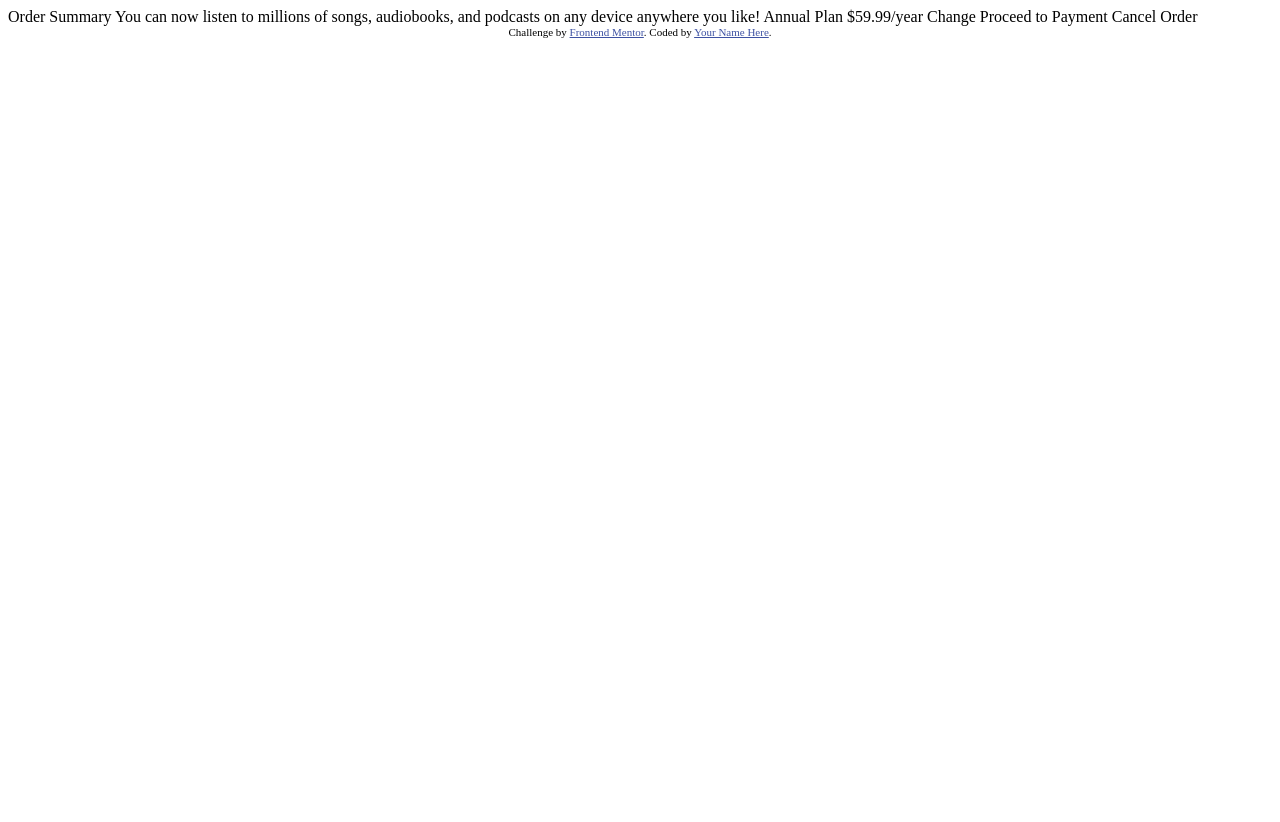
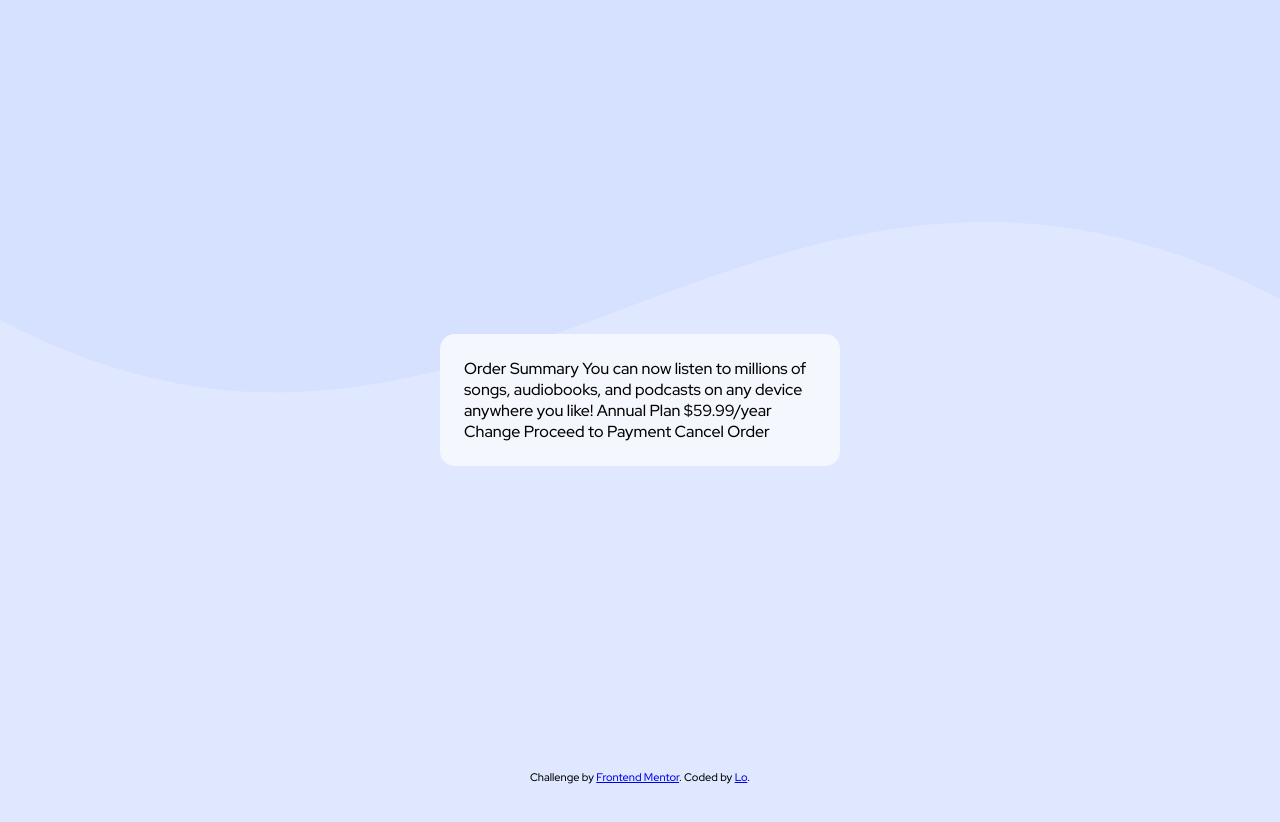
Before and after one commit to elorenn/order-summary-card, a plain HTML site: page index.html in a window 1280 px wide. Before the commit the page ends 800 px from the top, so only its background shows below. Drawn offline with Linux system fonts and the light colour scheme.

Commit message:
background waves

```diff
--- /dev/null
+++ b/assets/styles/styles.css
@@ -0,0 +1,66 @@
+:root {
+  --pale-blue: hsl(225, 100%, 94%);
+  --bright-blue: hsl(245, 75%, 52%);
+  --very-pale-blue: hsl(225, 100%, 98%);
+  --desaturated-blue: hsl(224, 23%, 55%);
+  --dark-blue: hsl(223, 47%, 23%);
+  --font: "Red Hat Display", sans-serif;
+}
+
+*,
+*::before,
+*::after {
+  box-sizing: border-box;
+}
+
+body {
+  -webkit-font-smoothing: antialiased;
+  margin: 0;
+  background-color: var(--pale-blue);
+  font-family: var(--font);
+  height: 100vh;
+  display: grid;
+  place-items: center;
+  margin-bottom: 3rem;
+}
+
+.container {
+  width: 100vw;
+  position: absolute;
+  top: 0;
+  left: 0;
+}
+
+p {
+  font-size: 16px;
+}
+
+.card {
+  position: relative;
+  background-color: var(--very-pale-blue);
+  border-radius: 15px;
+  text-align: start;
+  max-width: 25em;
+  padding: 1.5em;
+  cursor: default;
+  z-index: 100;
+}
+
+footer {
+  position: fixed;
+  left: 0;
+  bottom: 0;
+  width: 100%;
+  padding: 1rem 0;
+  background-color: var(--pale-blue);
+}
+
+.attribution {
+  font-size: 11px;
+  text-align: center;
+  /* color: var(--soft-blue); */
+}
+
+.attribution a {
+  /* color: hsl(215, 51%, 80%); */
+}
--- a/index.html
+++ b/index.html
@@ -1,37 +1,53 @@
 <!DOCTYPE html>
 <html lang="en">
-<head>
-  <meta charset="UTF-8">
-  <meta name="viewport" content="width=device-width, initial-scale=1.0"> <!-- displays site properly based on user's device -->
+  <head>
+    <meta charset="UTF-8" />
+    <meta name="viewport" content="width=device-width, initial-scale=1.0" />
+    <!-- displays site properly based on user's device -->
 
-  <link rel="icon" type="image/png" sizes="32x32" href="./images/favicon-32x32.png">
+    <link
+      rel="icon"
+      type="image/png"
+      sizes="32x32"
+      href="./assets/images/favicon-32x32.png"
+    />
 
-  <title>Frontend Mentor | Order summary card</title>
+    <link rel="stylesheet" type="text/css" href="./assets/styles/styles.css" />
 
-  <!-- Feel free to remove these styles or customise in your own stylesheet 👍 -->
-  <style>
-    .attribution { font-size: 11px; text-align: center; }
-    .attribution a { color: hsl(228, 45%, 44%); }
-  </style>
-</head>
-<body>
+    <link rel="preconnect" href="https://fonts.googleapis.com" />
+    <link rel="preconnect" href="https://fonts.gstatic.com" crossorigin />
+    <link
+      href="https://fonts.googleapis.com/css2?family=Red+Hat+Display:wght@500;700;900&display=swap"
+      rel="stylesheet"
+    />
 
-  Order Summary
+    <title>Order summary card</title>
+  </head>
+  <body>
+    <div class="container">
+      <svg viewBox="0 0 500 500" preserveAspectRatio="xMinYMin meet">
+        <path
+          d="M0, 125 C200, 230 300,
+                0 515, 125 L500, 00 L0, 0 Z"
+          style="stroke: none; fill: #d6e1ff"
+        ></path>
+      </svg>
+    </div>
 
-  You can now listen to millions of songs, audiobooks, and podcasts on any
-  device anywhere you like!
+    <main class="card">
+      Order Summary You can now listen to millions of songs, audiobooks, and
+      podcasts on any device anywhere you like! Annual Plan $59.99/year Change
+      Proceed to Payment Cancel Order
+    </main>
 
-  Annual Plan
-  $59.99/year
-
-  Change
-
-  Proceed to Payment
-  Cancel Order
-
-  <div class="attribution">
-    Challenge by <a href="https://www.frontendmentor.io?ref=challenge" target="_blank">Frontend Mentor</a>.
-    Coded by <a href="#">Your Name Here</a>.
-  </div>
-</body>
+    <footer class="attribution">
+      Challenge by
+      <a href="https://www.frontendmentor.io?ref=challenge" target="_blank"
+        >Frontend Mentor</a
+      >. Coded by
+      <a href="https://github.com/elorenn/order-summary-card" target="_blank"
+        >Lo</a
+      >.
+    </footer>
+  </body>
 </html>
```
